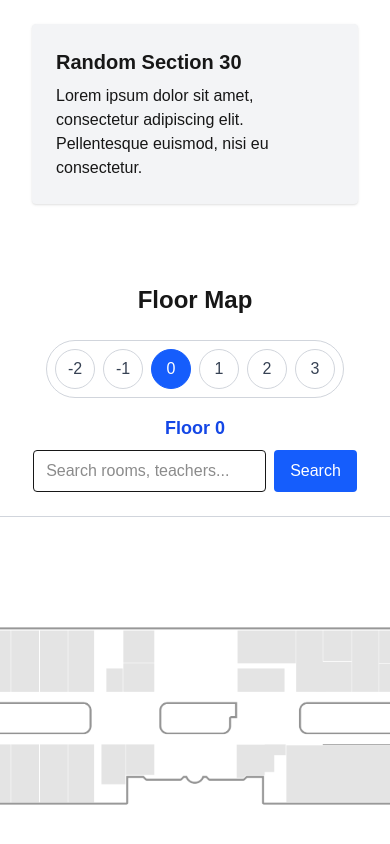
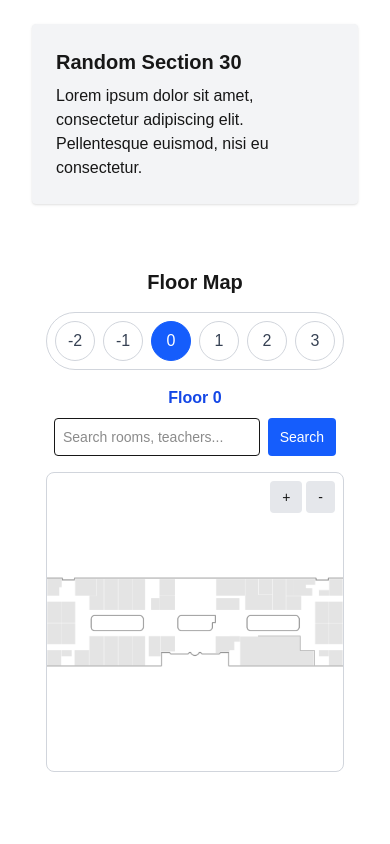
Before and after one commit to ForgedChemist/DOU360, a Next.js app: page / in a window 390 px wide. Shown: the part 6244-7088 px from the top of the page. After the commit the page ends 7064 px from the top, so only its background shows below. Built offline with nearby package versions, Linux system fonts and the light colour scheme.

Commit message:
fixed size when mobile

```diff
--- a/app/floor-map-page.tsx
+++ b/app/floor-map-page.tsx
@@ -63,7 +63,7 @@ const FloorMap = () => {
       }
     }
     return (
-      <td className="px-4 py-2 border-b" key={day}>
+      <td className="px-1 py-1 md:px-4 md:py-2 border-b text-xs md:text-base" key={day}>
         {scheduled ? (
           <div className="flex flex-col items-center justify-center text-center">
             <span>{scheduled.subject}</span>
@@ -77,7 +77,7 @@ const FloorMap = () => {
   const renderScheduleRows = (schedule: Record<string, DaySchedule> | undefined, allTimes: string[], days: string[]) => {
     return allTimes.map((time) => (
       <tr key={time}>
-        <td className="px-4 py-2 border-b font-semibold">{time}</td>
+        <td className="px-1 py-1 md:px-4 md:py-2 border-b font-semibold text-xs md:text-base whitespace-nowrap">{time}</td>
         {days.map((day) => renderScheduleCell(schedule, time, day))}
       </tr>
     ));
@@ -147,10 +147,10 @@ const FloorMap = () => {
   }, [isDragging, dragStart]);
 
   return (
-    <div className="flex flex-col items-center py-8">
-      <h1 className="text-2xl font-bold mb-6">Floor Map</h1>
+    <div className="flex flex-col items-center py-4 px-2 md:py-8 md:px-0">
+      <h1 className="text-xl md:text-2xl font-bold mb-4 md:mb-6">Floor Map</h1>
 
-      <div className="flex flex-col md:flex-row w-full justify-center items-center md:items-start">
+      <div className="flex flex-col md:flex-row w-full max-w-7xl justify-center items-center md:items-start">
         {/* Elevator/floor selector - horizontal on mobile, vertical on desktop */}
         <div className="flex flex-col items-center mb-4 md:mb-0 md:mr-8">
           <div className="flex flex-row md:flex-col gap-2 border border-gray-300 rounded-full p-2">
@@ -167,26 +167,26 @@ const FloorMap = () => {
         </div>
 
         {/* Main content (search, map, etc) */}
-        <div className="flex flex-col items-center">
-          <div className="mb-2 text-lg font-semibold text-blue-700">Floor {FLOORS.find(f => f.key === currentFloor)?.label}</div>
+        <div className="flex flex-col items-center w-full md:w-auto">
+          <div className="mb-2 text-base md:text-lg font-semibold text-blue-700">Floor {FLOORS.find(f => f.key === currentFloor)?.label}</div>
 
           {/* Search bar above the map */}
-          <form onSubmit={handleSearch} className="flex gap-2 mb-6">
+          <form onSubmit={handleSearch} className="flex gap-2 mb-4 md:mb-6 w-full max-w-[600px] px-2 md:px-0">
             <input
               type="text"
               value={search}
               onChange={e => setSearch(e.target.value)}
               placeholder="Search rooms, teachers..."
-              className="border rounded px-3 py-2 focus:outline-none focus:ring-2 focus:ring-blue-400"
+              className="border rounded px-2 md:px-3 py-2 focus:outline-none focus:ring-2 focus:ring-blue-400 flex-1 min-w-0 text-sm md:text-base"
             />
-            <button type="submit" className="px-4 py-2 bg-blue-600 text-white rounded hover:bg-blue-700 transition-colors duration-200">
+            <button type="submit" className="px-3 md:px-4 py-2 bg-blue-600 text-white rounded hover:bg-blue-700 transition-colors duration-200 text-sm md:text-base whitespace-nowrap">
               Search
             </button>
           </form>
 
           {/* Fixed-size container for the floor map */}
           <div
-            className="relative w-[600px] h-[400px] overflow-hidden border border-gray-300 rounded-lg"
+            className="relative w-full max-w-[600px] md:w-[600px] h-[300px] md:h-[400px] overflow-hidden border border-gray-300 rounded-lg mx-2 md:mx-0"
             onMouseDown={handleMouseDown}
             style={{ cursor: isDragging ? "grabbing" : "grab" }}
             role="application"
@@ -379,15 +379,15 @@ const FloorMap = () => {
 
 
             {/* zoom buttons */}
-            <div className="absolute top-2 right-2 flex gap-2 z-10">
+            <div className="absolute top-2 right-2 flex gap-1 md:gap-2 z-10">
               <button
-                className="px-4 py-2 bg-gray-200 rounded hover:bg-gray-300"
+                className="px-3 py-1.5 md:px-4 md:py-2 bg-gray-200 rounded hover:bg-gray-300 text-sm md:text-base"
                 onClick={handleZoomIn}
               >
                 +
               </button>
               <button
-                className="px-4 py-2 bg-gray-200 rounded hover:bg-gray-300"
+                className="px-3 py-1.5 md:px-4 md:py-2 bg-gray-200 rounded hover:bg-gray-300 text-sm md:text-base"
                 onClick={handleZoomOut}
               >
                 -
@@ -397,7 +397,7 @@ const FloorMap = () => {
 
           {/* Display Floors Layout when zoomed into a room */}
           {zoomedRoom && (
-            <div className="relative w-[600px] h-[400px]">
+            <div className="relative w-full max-w-[600px] md:w-[600px] h-[300px] md:h-[400px] mx-2 md:mx-0">
               <img
                 src="/Floors Layout.svg"
                 alt={`Room ${zoomedRoom} Layout`}
@@ -406,7 +406,7 @@ const FloorMap = () => {
                 style={{ transform: `scale(${zoomLevel})` }} // Adjust Floors Layout resolution dynamically
               />
               <button
-                className="absolute top-2 left-2 px-4 py-2 bg-gray-200 rounded hover:bg-gray-300"
+                className="absolute top-2 left-2 px-3 md:px-4 py-1.5 md:py-2 bg-gray-200 rounded hover:bg-gray-300 text-sm md:text-base"
                 onClick={handleZoomOut}
               >
                 Back
@@ -418,17 +418,17 @@ const FloorMap = () => {
 
       {/* Modal for schedule */}
       {selectedRoom && (
-        <div className="fixed inset-0 bg-black bg-opacity-40 flex items-center justify-center z-50">
-          <div className="bg-white rounded-lg shadow-lg p-8 min-w-[300px] relative">
-            <button className="absolute top-2 right-2 text-gray-500 hover:text-gray-700" onClick={() => { closeModal(); closeTeacher(); }}>&times;</button>
+        <div className="fixed inset-0 bg-black bg-opacity-40 flex items-center justify-center z-50 p-4 md:p-0">
+          <div className="bg-white rounded-lg shadow-lg p-4 md:p-8 min-w-[280px] md:min-w-[300px] max-w-full md:max-w-4xl relative overflow-auto max-h-[90vh]">
+            <button className="absolute top-2 right-2 text-gray-500 hover:text-gray-700 text-2xl md:text-xl" onClick={() => { closeModal(); closeTeacher(); }}>&times;</button>
             {selectedRoom && "teachers" in (roomSchedules[selectedRoom] || {}) && !selectedTeacher ? (
               <>
-                <h2 className="text-xl font-bold mb-4">Teachers Lounge</h2>
+                <h2 className="text-lg md:text-xl font-bold mb-4">Teachers Lounge</h2>
                 <ul className="space-y-2">
                   {((roomSchedules[selectedRoom] as { teachers: Teacher[] }).teachers).map((teacher) => (
                     <li key={teacher.name}>
                       <button
-                        className="px-4 py-2 bg-blue-100 rounded hover:bg-blue-300 transition-colors duration-150 w-full text-left"
+                        className="px-3 py-2 md:px-4 text-sm md:text-base bg-blue-100 rounded hover:bg-blue-300 transition-colors duration-150 w-full text-left"
                         onClick={() => setSelectedTeacher(teacher)}
                       >
                         {teacher.name}
@@ -439,7 +439,7 @@ const FloorMap = () => {
               </>
             ) : (
               <>
-                <h2 className="text-xl font-bold mb-4">
+                <h2 className="text-lg md:text-xl font-bold mb-4">
                   {selectedRoom === "Room 2" && selectedTeacher
                     ? `${selectedTeacher.name}'s Schedule`
                     : `${selectedRoom} Schedule`}
@@ -449,12 +449,12 @@ const FloorMap = () => {
                   <table className="min-w-full border border-gray-300">
                     <thead>
                       <tr>
-                        <th className="px-4 py-2 border-b">Time</th>
-                        <th className="px-4 py-2 border-b">Monday</th>
-                        <th className="px-4 py-2 border-b">Tuesday</th>
-                        <th className="px-4 py-2 border-b">Wednesday</th>
-                        <th className="px-4 py-2 border-b">Thursday</th>
-                        <th className="px-4 py-2 border-b">Friday</th>
+                        <th className="px-1 py-1 md:px-4 md:py-2 border-b text-xs md:text-base">Time</th>
+                        <th className="px-1 py-1 md:px-4 md:py-2 border-b text-xs md:text-base"><span className="md:hidden">Mon</span><span className="hidden md:inline">Monday</span></th>
+                        <th className="px-1 py-1 md:px-4 md:py-2 border-b text-xs md:text-base"><span className="md:hidden">Tue</span><span className="hidden md:inline">Tuesday</span></th>
+                        <th className="px-1 py-1 md:px-4 md:py-2 border-b text-xs md:text-base"><span className="md:hidden">Wed</span><span className="hidden md:inline">Wednesday</span></th>
+                        <th className="px-1 py-1 md:px-4 md:py-2 border-b text-xs md:text-base"><span className="md:hidden">Thu</span><span className="hidden md:inline">Thursday</span></th>
+                        <th className="px-1 py-1 md:px-4 md:py-2 border-b text-xs md:text-base"><span className="md:hidden">Fri</span><span className="hidden md:inline">Friday</span></th>
                       </tr>
                     </thead>
                     <tbody>
@@ -480,7 +480,7 @@ const FloorMap = () => {
                   </table>
                 </div>
                 {selectedRoom === "Room 2" && selectedTeacher && (
-                  <button className="mt-4 px-4 py-2 bg-gray-200 rounded hover:bg-gray-300" onClick={closeTeacher}>
+                  <button className="mt-4 px-3 py-2 md:px-4 text-sm md:text-base bg-gray-200 rounded hover:bg-gray-300" onClick={closeTeacher}>
                     Back to Teachers
                   </button>
                 )}
```
